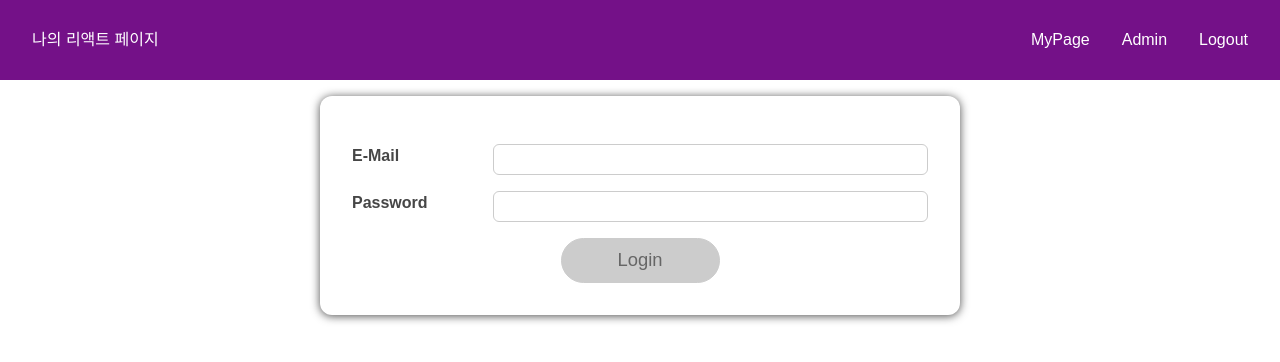
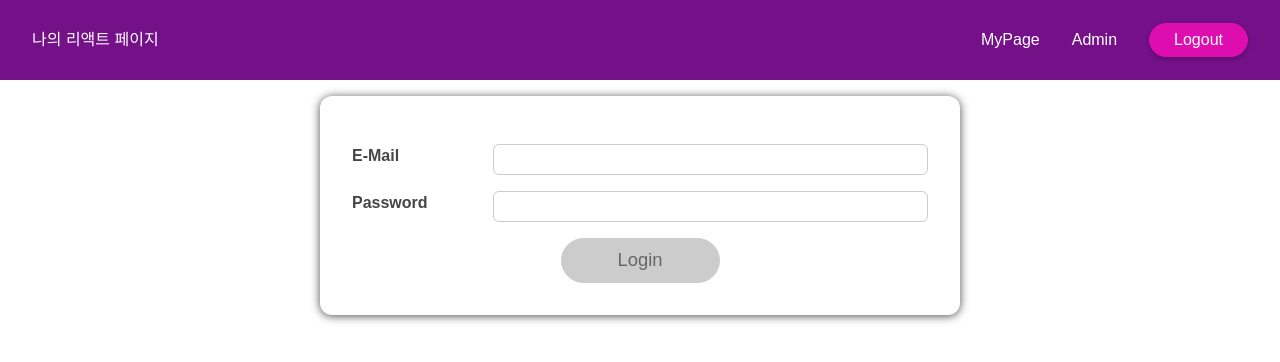
Before and after one commit to rhehdgus8831/react-study202508, a React (Vite) app: page / in a window 1280 px wide. Shown: the top 362 px of the page. Built offline with nearby package versions, Linux system fonts and the light colour scheme.

Commit message:
6-1-3. useEffect로 side effect 처리

```diff
--- a/src/App.jsx
+++ b/src/App.jsx
@@ -1,4 +1,4 @@
-import React, {useState} from 'react';
+import React, {useEffect, useState} from 'react';
 import './App.css';
 import MainHeader from './components/SideEffect/MainHeader.jsx';
 import Home from './components/SideEffect/Home.jsx';
@@ -9,19 +9,46 @@ const App = () => {
     // 로그인 상태 체크
     const [isLoggedIn, setIsLoggedIn] = useState(false);
 
+    // 토큰 검사
+    /*
+    console.log(`토큰 검사 !`);
+    const token = localStorage.getItem('token');
+    if (token === '1') {
+        setIsLoggedIn(true); // 리 렌더링 발생
+    }
+    */
+
+    // side effect (서버에서 데이터를 가져오거나 외부 비동기 작업) 처리를 위한 훅 ( 리액트 함수 )
+    useEffect(() => {
+        console.log(`userEffect가 실행됨 !`);
+        const token = localStorage.getItem('token');
+        if (token === '1') {
+            setIsLoggedIn(true); // 리 렌더링 발생
+        }
+    }, []);
+
     const handleLogin = (email, password) => {
 
         // 로그인 검증
         if (email === 'abc@def.com' && password === '12345678') {
-            setIsLoggedIn(true);
+            localStorage.setItem('token', 1);
+            setIsLoggedIn(true); // 리 렌더링 발생
         } else {
             alert('로그인 실패 !');
         }
     };
 
+    console.log(`렌더링 수행 !`);
+
+    const handleLogout = () => {
+        localStorage.removeItem(`token`);
+        setIsLoggedIn(false)
+    }
+
+
     return (
         <>
-            <MainHeader/>
+            <MainHeader onLogout={handleLogout}/>
             <main>
                 {isLoggedIn && <Home/>}
                 {!isLoggedIn && <Login onLogin={handleLogin}/>}
--- a/src/components/SideEffect/MainHeader.jsx
+++ b/src/components/SideEffect/MainHeader.jsx
@@ -2,11 +2,11 @@ import React from 'react';
 import styles from './MainHeader.module.css';
 import Navigation from './Navigation';
 
-const MainHeader = () => {
+const MainHeader = ({onLogout}) => {
     return (
         <header className={styles['main-header']}>
             <h1>나의 리액트 페이지</h1>
-            <Navigation />
+            <Navigation onLogout={onLogout}/>
         </header>
     );
 };
--- a/src/components/SideEffect/Navigation.jsx
+++ b/src/components/SideEffect/Navigation.jsx
@@ -1,7 +1,7 @@
 import React from 'react';
 import styles from './Navigation.module.css';
 
-const Navigation = () => {
+const Navigation = ({onLogout}) => {
     return (
         <nav className={styles.nav}>
             <ul>
@@ -14,7 +14,7 @@ const Navigation = () => {
                 </li>
 
                 <li>
-                    <a href='/'>Logout</a>
+                    <button onClick={onLogout}>Logout</button>
                 </li>
             </ul>
         </nav>
```
